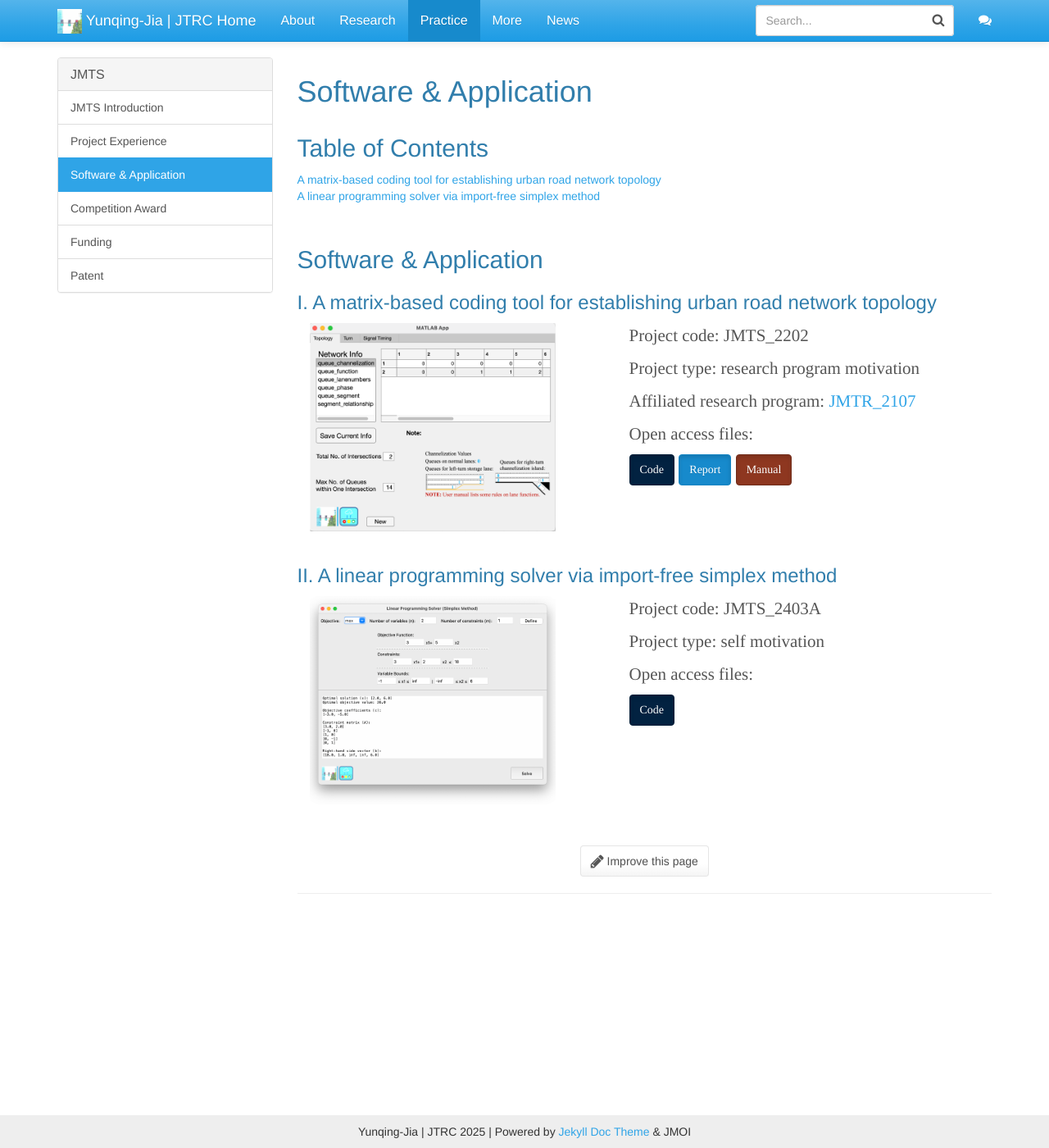
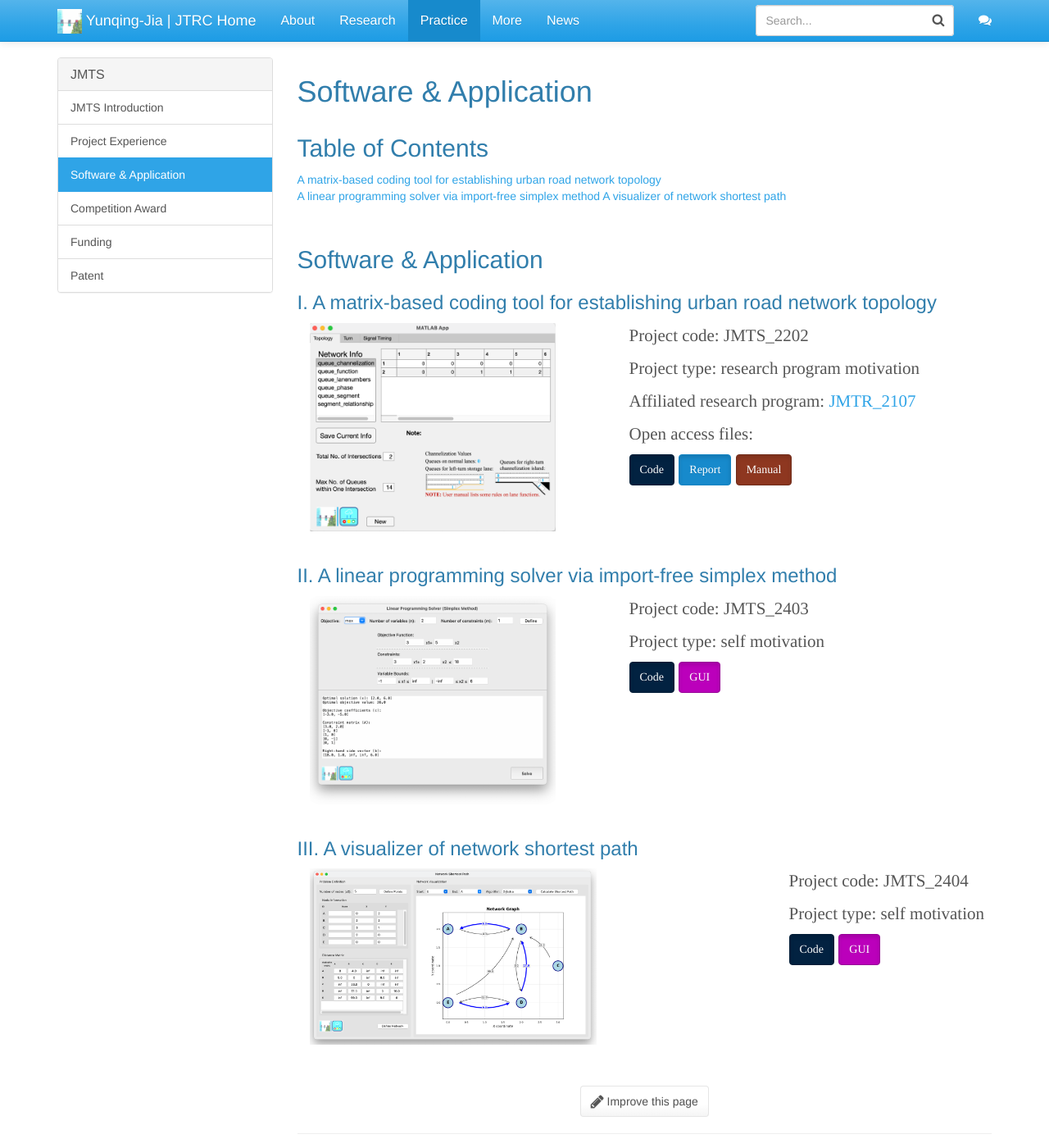
Before and after one commit to Yunqing-Jia/JTRC, a Jekyll site: the page built from _jmts/software.md, in a window 1280 px wide and 1400 px high. Shown: the whole window at 82% size. Built offline with Jekyll 4.4.1, drawn with Linux system fonts in a browser that asks for light colours.

Commit message:
Update software.md

```diff
--- a/_jmts/software.md
+++ b/_jmts/software.md
@@ -13,6 +13,7 @@ font-size:21px;
 ## Table of Contents
 [A matrix-based coding tool for establishing urban road network topology](#jmts_2202)
 [A linear programming solver via import-free simplex method](#jmts_2403)
+[A visualizer of network shortest path](#jmts_2404)
 
 <a name="jmts_2202"/>
 <br>
@@ -51,10 +52,31 @@ font-size:21px;
         </div>
         <div class="col-md-5">
             <div class="intro">
-            <p>Project code: JMTS_2403A</p>
+            <p>Project code: JMTS_2403</p>
             <p>Project type: self motivation</p>
-            <p>Open access files: </p>
             <a href="https://github.com/Yunqing-Jia/JMTS_2403" class="btn btn-info active" aria-pressed="true">Code</a>
+            <a href="https://yunqing-jia.github.io/JMTS_2403/" class="btn btn-video active" aria-pressed="true">GUI</a>
+            </div>
+        </div>
+    </div>
+</div>
+
+<a name="jmts_2404"/>
+<br>
+
+### III. A visualizer of network shortest path
+
+<div class="container">
+    <div class="row">
+        <div class="col-md-6">
+          <img src="/JTRC/jmts/jmts_2404.png" class="center" width='350' height='300'>
+        </div>
+        <div class="col-md-3">
+            <div class="intro">
+            <p>Project code: JMTS_2404</p>
+            <p>Project type: self motivation</p>
+            <a href="https://github.com/Yunqing-Jia/JMTS_2404" class="btn btn-info active" aria-pressed="true">Code</a>
+            <a href="https://yunqing-jia.github.io/JMTS_2404/" class="btn btn-video active" aria-pressed="true">GUI</a>
             </div>
         </div>
     </div>
```
